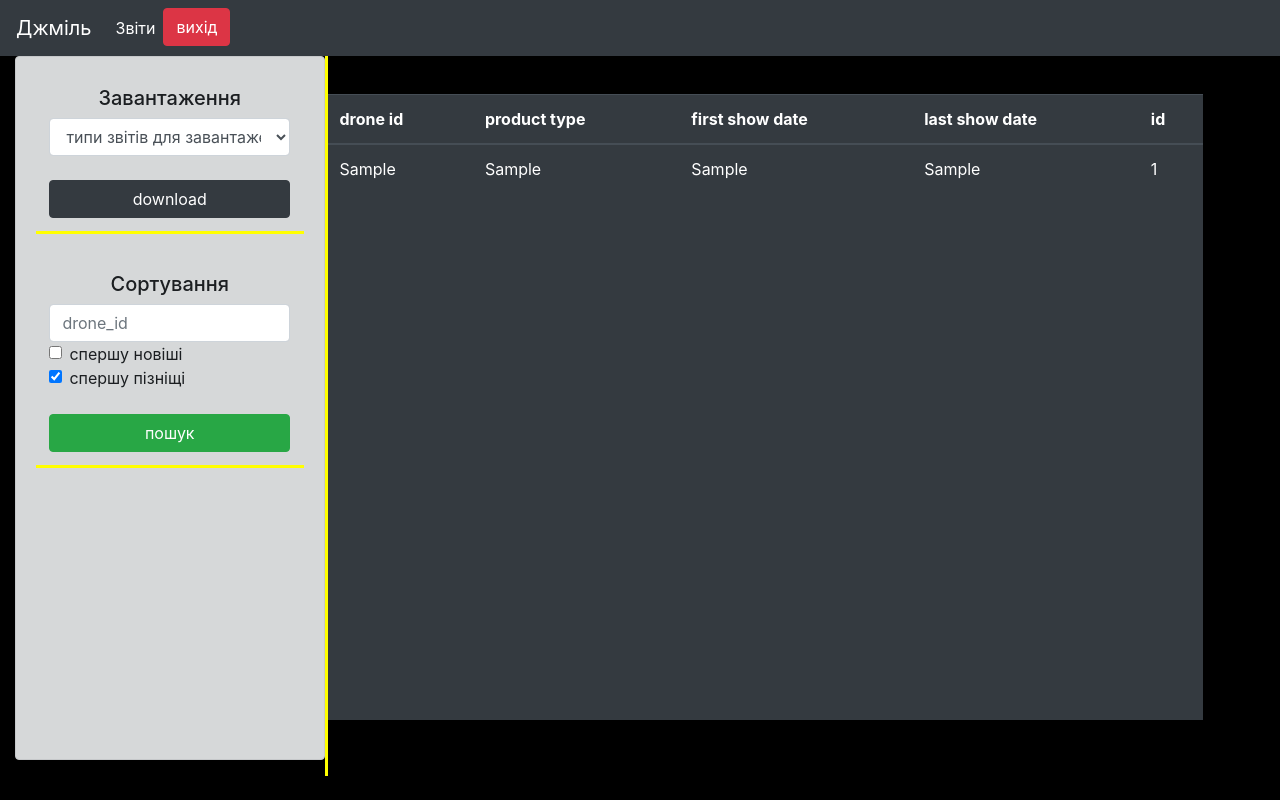
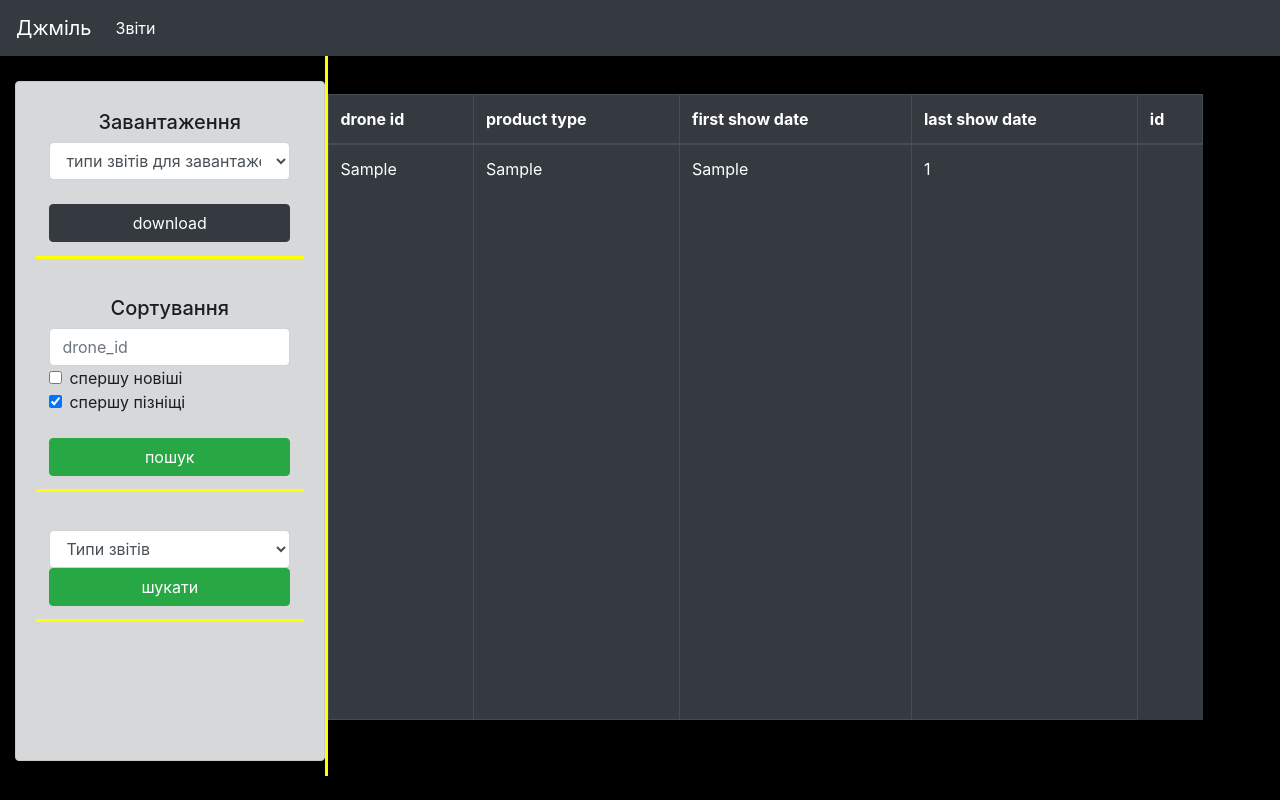
Before and after one commit to leprekon122/DjmilApps, a Django app: page /orders/ in a window 1280 px wide. Run offline with Django 4.2, Linux system fonts and the light colour scheme; tables that the repository leaves empty hold one stand-in row (values such as "Sample post"); a database or web service that is not in the repository returns one stand-in record (values such as "Sample title"); some libraries are stand-ins or nearby versions.

Commit message:
update classes

```diff
--- a/djmil/djmil/settings.py
+++ b/djmil/djmil/settings.py
@@ -85,9 +85,9 @@
 DATABASES = {
  'default': {
    'ENGINE': 'django.db.backends.postgresql',
-   'NAME': '',
+   'NAME': "vidma_db",
    'USER': 'user017a',
-   'PASSWORD': '',
+   'PASSWORD': 'AxqwKNn4',
    'HOST': 'localhost',
    'PORT': '5432',
   }
--- a/djmil/main_djmil/static/main_djmil/css/main.css
+++ b/djmil/main_djmil/static/main_djmil/css/main.css
@@ -9,15 +9,22 @@
              padding-top: 3%;
              display: flex;
              justify-content: center;
-            }
+
+    }
+
 
 .orders_search {width: 25%;
                 display: flex;
-                justify-content:start;
+                justify-content:center;
+                align-items:center;
                 border-right: 3px solid yellow;
-                height: 90vh}
+                height: 90vh;
+                padding-top: 2%}
 
-.orders_search .alert-dark {padding-top:5%;}
+.orders_search .alert-search {padding-top:5%;
+                              height: 85vh;
+                              overflow: auto;
+                             }
 
 .search-btn{width:100%;
             }
@@ -42,3 +49,13 @@
                }
 .title {display:flex;
         justify-content:center}
+
+/*settings for  chose order panels */
+
+.chose_orders {border-bottom: 3px solid yellow;
+               padding: 5%;
+                }
+
+.chose_orders button {width: 100%}
+
+/* ====================================== */
--- a/djmil/main_djmil/templates/main_djmil/layout.html
+++ b/djmil/main_djmil/templates/main_djmil/layout.html
@@ -32,11 +32,6 @@
             <li class="nav-item active">
                 <a class="nav-link" href="{% url 'orders'%}">Звіти<span class="sr-only">(current)</span></a>
             </li>
-            <form method="get" action="http://127.0.0.1:8000/main_page">
-                <li id="exit_btn">
-                    <button name="exit" class="btn btn-danger">вихід</button>
-                </li>
-            </form>
         </ul>
     </div>
 </nav>
--- a/djmil/main_djmil/templates/main_djmil/orders.html
+++ b/djmil/main_djmil/templates/main_djmil/orders.html
@@ -5,7 +5,7 @@
 {%block content%}
 <div class="container-fluid orders">
     <div class="orders_search">
-        <div class="alert alert-dark ">
+        <div class="alert alert-dark alert-search ">
             <div class="download_orders">
                 <h5 class="title">Завантаження</h5>
                 <form method="get">
@@ -41,10 +41,19 @@
                     <button class="btn btn-success search-btn" type="submit">пошук</button>
                 </form>
             </div>
+            <br>
+            <div class="chose_orders">
+                <select class="form-control" aria-label="Default select example">
+                    <option selected>Типи звітів</option>
+                    <option value="1">Звіт без fake drone</option>
+                    <option value="2">Звіт з fake drone</option>
+                </select>
+                <button class="btn btn-success" type="submit">шукати</button>
+            </div>
         </div>
     </div>
     <div class="main_table">
-        <table class="table table-dark">
+        <table class="table table-dark table-hover table-bordered">
             <thead>
             <tr>
                 <th scope="col">drone id</th>
@@ -59,7 +68,23 @@
 
             <tr>
                 <td>{{key.0}}</td>
-                <td>{{key.1}}</td>
+                {%if key.1 == 58 %}
+                <td>Mavic Air 2</td>
+                {%elif key.1 == 60 %}
+                <td>M300 RTK</td>
+                {%elif key.1 == 66 %}
+                <td>Air 2S</td>
+                {%elif key.1 == 67 %}
+                <td>M30</td>
+                {%elif key.1 == 68 %}
+                <td>Mavic 3</td>
+                {%elif key.1 == 69 %}
+                <td>Mavic 3</td>
+                {%elif key.1 == 77 %}
+                <td>Mavic 3</td>
+                {%elif key.1 == 86 %}
+                <td>Mavic 3</td>
+                {%endif%}
                 <td>{{key.2}}</td>
                 <td>{{key.3}}</td>
                 <td>{{key.4}}</td>
--- a/djmil/main_djmil/views.py
+++ b/djmil/main_djmil/views.py
@@ -45,6 +45,57 @@
         return res
 
 
+class DownloadOrders(SendSqlReq):
+    @property
+    def download_order(self):
+        self.curs.execute("SELECT serial_no, product_type, dt_first, dt_last, id FROM vidma.vidma_drones")
+        res = self.curs.fetchall()
+        response = HttpResponse(
+            content_type='text/csv',
+            headers={'Content-Disposition': 'attachment; filename="somefilename.csv"'},
+        )
+
+        writer = csv.writer(response)
+        writer.writerow(['serial_no', 'product_type', 'dt_first', 'dt_last', 'id'])
+        for el in res:
+            writer.writerow(el)
+        return response
+
+    @property
+    def download_newest_order(self):
+        self.curs.execute(
+            "SELECT serial_no, product_type, dt_first, dt_last, id FROM vidma.vidma_drones ORDER BY id DESC")
+        res = self.curs.fetchall()
+        response = HttpResponse(
+            content_type='text/csv',
+            headers={'Content-Disposition': 'attachment; filename="somefilename.csv"'},
+        )
+
+        writer = csv.writer(response)
+        writer.writerow(['serial_no', 'product_type', 'dt_first', 'dt_last', 'id'])
+        for el in res:
+            writer.writerow(el)
+        return response
+
+    @property
+    def download_oldest_order(self):
+        self.curs.execute(
+            "SELECT serial_no, product_type, dt_first, dt_last, id FROM vidma.vidma_drones ORDER BY dt_first ")
+        res = self.curs.fetchall()
+        response = HttpResponse(
+            content_type='text/csv',
+            headers={'Content-Disposition': 'attachment; filename="somefilename.csv"'},
+        )
+
+        writer = csv.writer(response)
+        writer.writerow(['serial_no', 'product_type', 'dt_first', 'dt_last', 'id'])
+        for el in res:
+            writer.writerow(el)
+        return response
+
+
+
+
 def login_page(request):
     username = request.GET.get('login')
     password = request.GET.get('password')
@@ -85,7 +136,6 @@
 
         data = {'res': req.standart_req
                 }
-
         new = request.GET.get('new')
         old = request.GET.get('old')
         search_by_drone_id = request.GET.get('drone_id')
@@ -100,37 +150,13 @@
         elif download:
             options = request.GET.get('options')
             if options == 'without':
-                print('ok')
-                res = req.standart_req
-                response = HttpResponse(
-                    content_type='text/csv',
-                    headers={'Content-Disposition': 'attachment; filename="somefilename.csv"'},
-                )
-                writer = csv.writer(response)
-                writer.writerow(['serial_no', 'product_type', 'dt_first', 'dt_last', 'id'])
-                for el in res:
-                    writer.writerow(el)
-                return response
+                download = DownloadOrders()
+                return download.download_order
             elif options == 'newest':
-                res = req.newest_req
-                response = HttpResponse(
-                    content_type='text/csv',
-                    headers={'Content-Disposition': 'attachment; filename="somefilename.csv"'},
-                )
-                writer = csv.writer(response)
-                writer.writerow(['serial_no', 'product_type', 'dt_first', 'dt_last', 'id'])
-                for el in res:
-                    writer.writerow(el)
-                return response
+                download = DownloadOrders()
+                return download.download_newest_order
             elif options == 'oldest':
-                res = req.oldest_req
-                response = HttpResponse(
-                    content_type='text/csv',
-                    headers={'Content-Disposition': 'attachment; filename="somefilename.csv"'},
-                )
-                writer = csv.writer(response)
-                writer.writerow(['serial_no', 'product_type', 'dt_first', 'dt_last', 'id'])
-                for el in res:
-                    writer.writerow(el)
-                return response
+                download = DownloadOrders()
+                return download.download_oldest_order
+
         return render(request, "main_djmil/orders.html", data)
```
